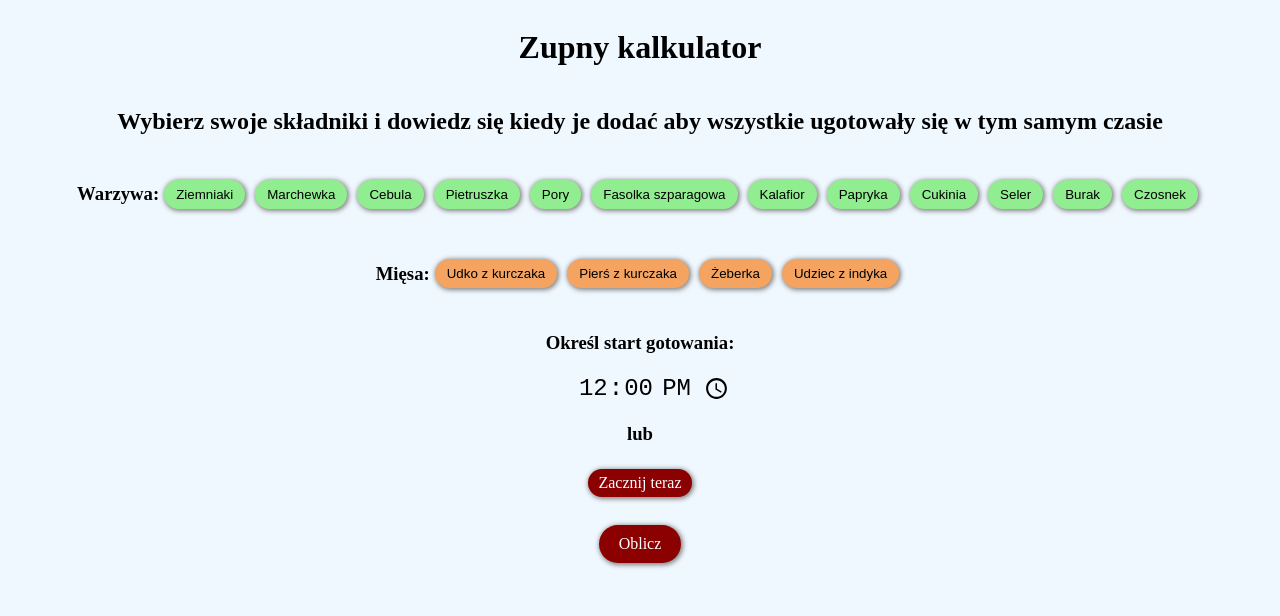
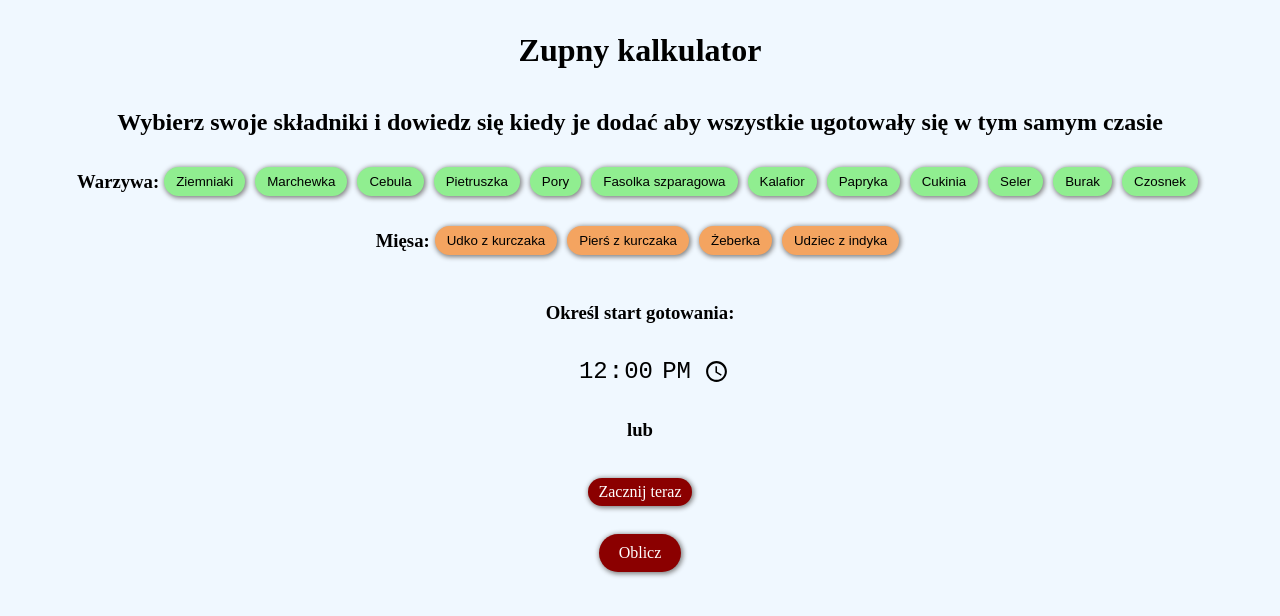
Before and after one commit to KamilSend/soup, a website: page index.html in a window 1280 px wide. Drawn offline with nearby package versions, Linux system fonts and the light colour scheme.

Commit message:
some paddings and margins

```diff
--- a/index.html
+++ b/index.html
@@ -41,9 +41,9 @@
     <button class="ingredient button meat">Żeberka</button>
     <button class="ingredient button meat">Udziec z indyka</button>
 </div>
-    <h3>Określ start gotowania:</h3>
+    <h3 class="paddingMedium">Określ start gotowania:</h3>
     <input type="time" value="12:00" id="timeInput">
-    <h3>lub</h3>
+    <h3 class="paddingMedium">lub</h3>
     <div class="button now">Zacznij teraz</div><br>
 
     <div class="button result">Oblicz</div>
--- a/sass/_definitions.scss
+++ b/sass/_definitions.scss
@@ -12,7 +12,6 @@
   --color-red:#c62828;
   --color-red-light:#d65858;
 }
-
 
 @mixin respond($breakpoint) {
   @if $breakpoint == phone {
--- a/sass/main.scss
+++ b/sass/main.scss
@@ -1,4 +1,9 @@
 @import './_definitions.scss';
+
+h1,h2,h3,h4,h5,h6{
+  padding:0;
+  margin:0;
+}
 
 body{
   display:flex;
@@ -11,6 +16,18 @@ main{
   align-items: center;
   width:90vw;
   height:90vh;
+
+  h1{
+    padding:3vh;
+  }
+
+  h2{
+    padding:2vh;
+  }
+
+  h3.paddingMedium{
+    padding:4vh;
+  }
 
 }
 
```
Also changed, not shown: css/style.css.
